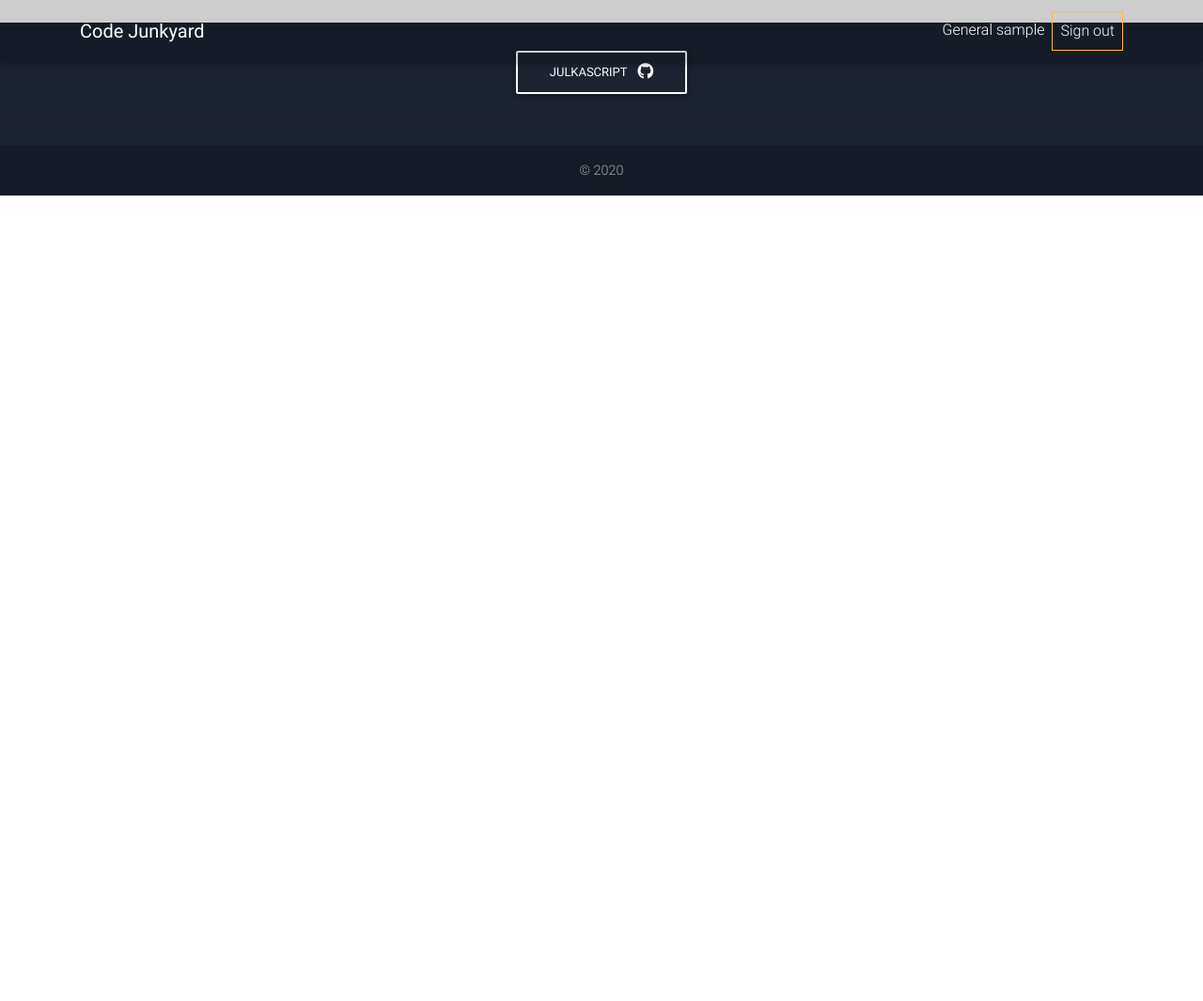
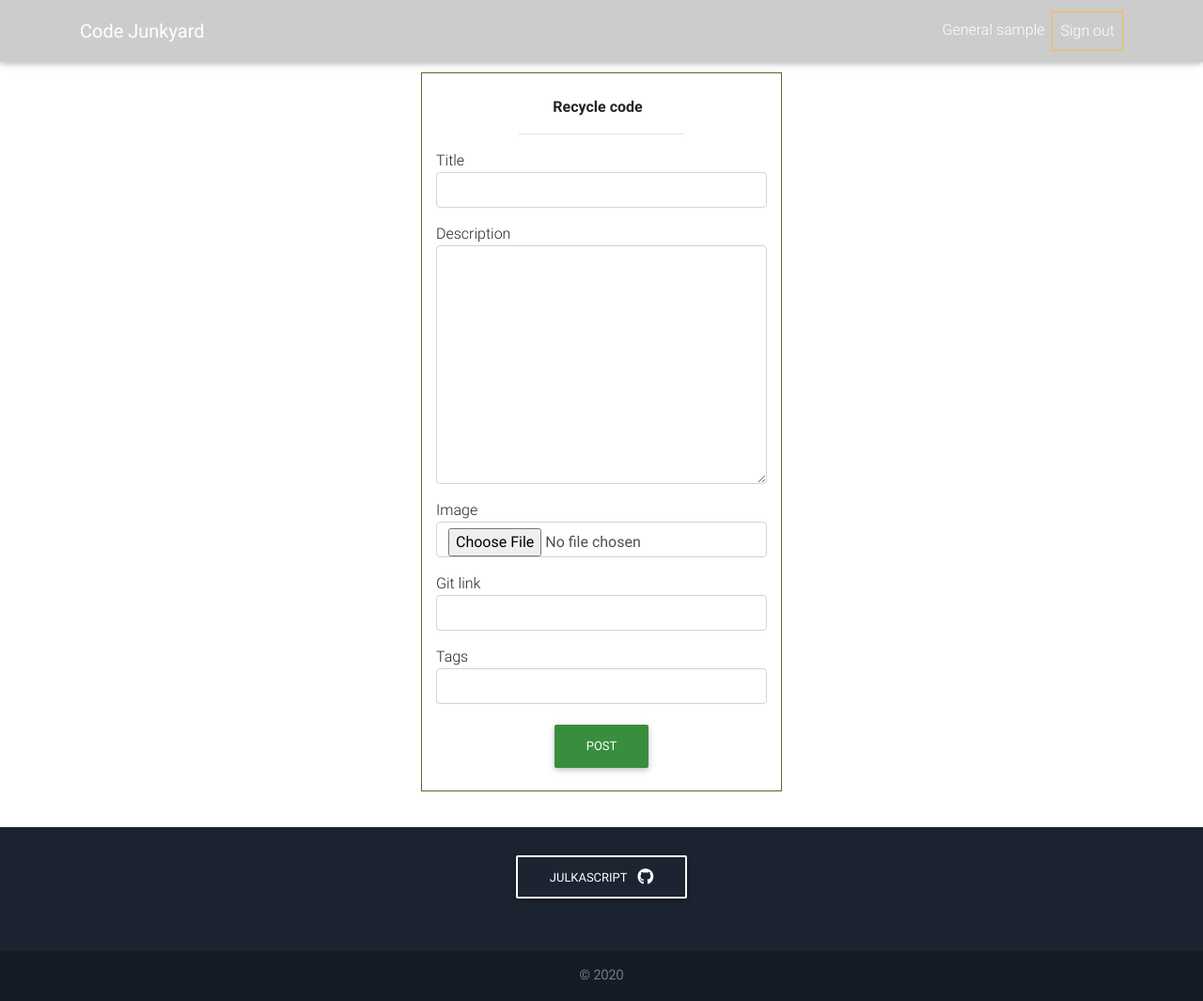
Before and after one commit to julkascript/code-junkyard, a Django app: page /post-create/ in a window 1280 px wide. Shown: the whole page at 94% size. Before the commit the page ends 208 px from the top, so only its background shows below. Run offline with Django 3.2, Linux system fonts and the light colour scheme; the visitor is signed in with stand-in values (Sample User, id 1); some libraries are stand-ins or nearby versions.

Commit message:
create post full functionality

```diff
--- /dev/null
+++ b/core/forms.py
@@ -0,0 +1,25 @@
+from django import forms
+
+from core.models import Post
+
+
+class PostForm(forms.ModelForm):
+    class Meta:
+        model = Post
+        exclude = ['creator']
+
+    def __init__(self, *args, **kwargs):
+        self.creator = kwargs.pop('creator', None)
+        super().__init__(*args, **kwargs)
+        for (name, field) in self.fields.items():
+            field.widget.attrs['class'] = 'form-control mb-3'
+
+
+
+# class PostForm(forms.Form):
+#     title = forms.CharField(max_length=20)
+#     description = forms.Textarea()
+#     image = forms.ImageField(upload_to='images')
+#     git_link = forms.URLField()
+#     tags = forms.CharField(max_length=100)
+#     creator = forms.ForeignKey(UserProfile, on_delete=models.CASCADE)
--- a/core/urls.py
+++ b/core/urls.py
@@ -6,5 +6,5 @@
     path('', index, name='home'),
     # path('sign-in', sign_in, name="sign in"),
     # path('sign-up', sign_up, name="sign up"),
-    path('post-create/', post_create, name="post create")
+    path('post-create/', post_create, name="post create"),
 ]
--- a/core/views.py
+++ b/core/views.py
@@ -1,5 +1,8 @@
 from django.contrib.auth.decorators import login_required
-from django.shortcuts import render
+from django.shortcuts import render, redirect
+
+from core.forms import PostForm
+from core.models import Post
 
 
 def index(req):
@@ -8,4 +11,16 @@
 
 @login_required(login_url='user signin')
 def post_create(req):
-    return render(req, 'post-create.html')
+    if req.method == 'GET':
+        context = {
+            'form': PostForm()
+        }
+        return render(req, 'post-create.html', context)
+    creator_obj = req.user.userprofile
+    creator_post = Post(creator=creator_obj)
+    form = PostForm(req.POST, req.FILES, instance=creator_post)
+    if form.is_valid():
+        form.save()
+        return redirect('home')
+    context = {'form': form}
+    return render(req, 'post-create.html', context)
--- a/static/css/style.css
+++ b/static/css/style.css
@@ -233,3 +233,10 @@
     margin-top: 0;
     width: 50%
 }
+
+#recycle-container-profile {
+    border: 1px solid darkolivegreen;
+    margin-top: 6%;
+    margin-bottom: 3%;
+    width: 30%;
+}
--- a/templates/post-create.html
+++ b/templates/post-create.html
@@ -1 +1,29 @@
 {% extends 'shared/base.html' %}
+{% block site_content %}
+    <div class="container" id="recycle-container-profile">
+        <div id="user-title" class="d-flex justify-content-center">
+            <p class="text-center mt-4 mr-2 font-weight-bold">Recycle code</p>
+        </div>
+        <hr id="hr-bar">
+        <form action="{% url 'post create' %}" method="POST" enctype="multipart/form-data">
+            {% csrf_token %}
+            {{ form.title.label }}
+            {{ form.title }}
+
+            {{ form.description.label }}
+            {{ form.description }}
+
+            {{ form.image.label }}
+            {{ form.image }}
+
+            {{ form.git_link.label }}
+            {{ form.git_link }}
+
+            {{ form.tags.label }}
+            {{ form.tags }}
+            <div class="d-flex justify-content-center">
+                <button class="btn btn-green mb-4" type="submit">Post</button>
+            </div>
+        </form>
+    </div>
+{% endblock %}
```
Also changed, not shown: media/images/background-scrap.jpg (added), media/images/dev-icon-small.png (added), media/images/yard-icon.png (added).
